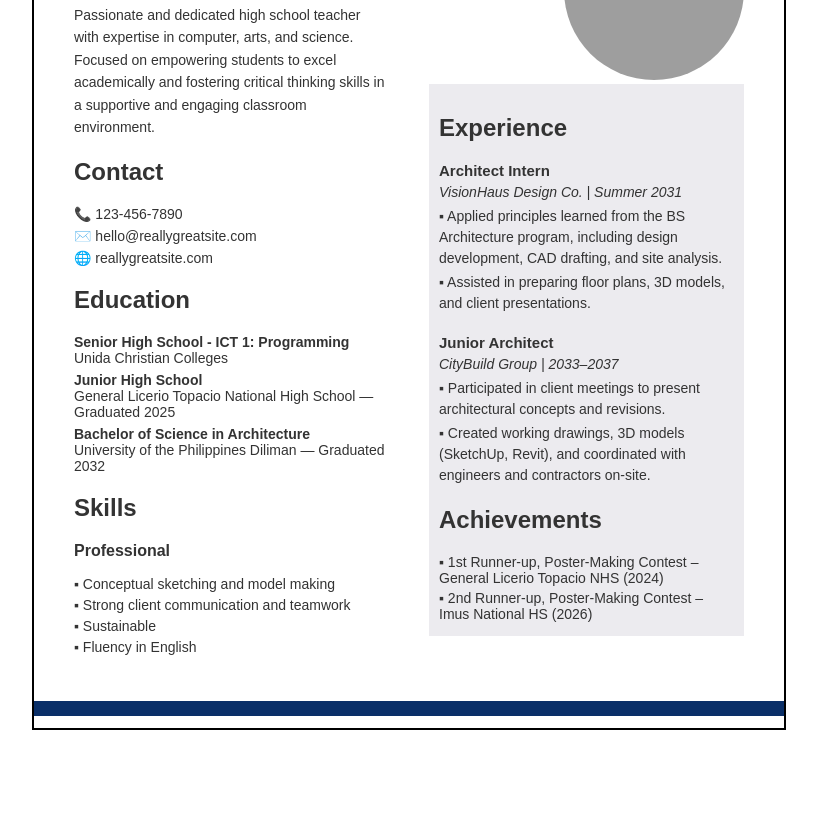
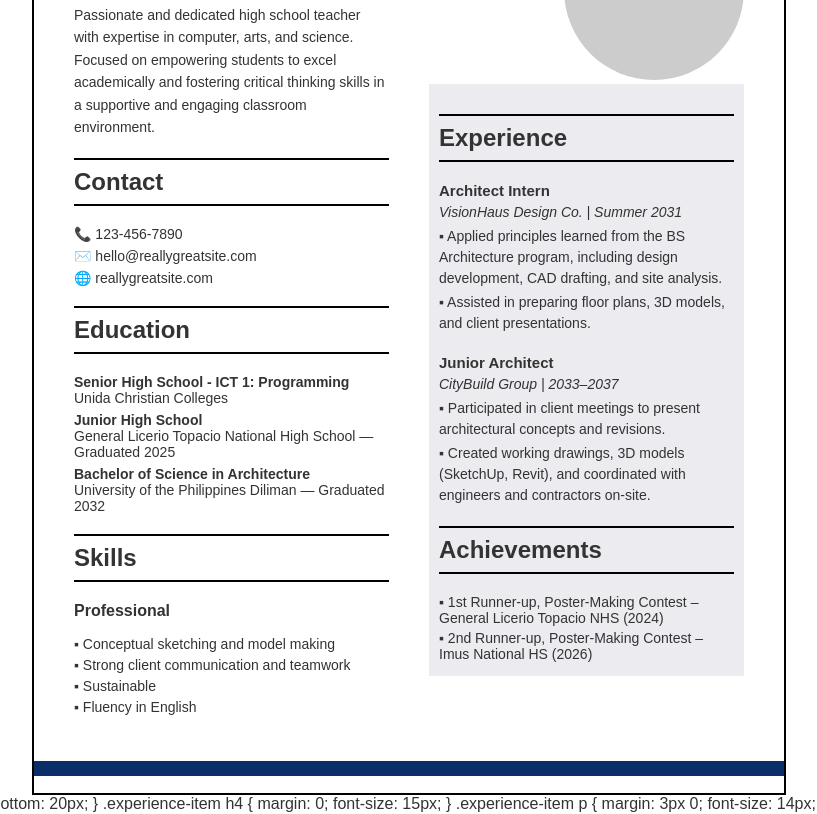
Before and after one commit to numbers-pena/resume, a plain HTML site: page index.html in a window 1280 px wide. Shown: the part 154-968 px from the top of the page, without its empty margins (318-1135 px from the left). Before the commit the page ends 884 px from the top, so only its background shows below. Drawn offline with Linux system fonts and the light colour scheme; grey boxes are pictures that could not be loaded; placeholder pictures from the web are drawn by us.

Commit message:
Update index.html

```diff
--- a/index.html
+++ b/index.html
@@ -46,15 +46,14 @@
       object-fit: cover;
       border-radius: 50%;
     }
-    }
-    .section-heading.lined::before, .section-heading.lined::after {
+    .section-heading.lined::before{margin-bottom:8px}
+    .section-heading.lined::after{margin-top:8px}
+
+    .section-heading.lined::before,.section-heading.lined::after{
       content: "";
       display: block;
       height: 2px;
       background: #000;
-      color: #0b57b7;
-      text-transform:uppercase;
-      margin:6px 0
     }
     .contact p {
       font-size: 14px;
@@ -72,6 +71,113 @@
     ul li {
       margin: 5px 0;
       font-size: 14px;
+    }
+    .experience-item {
+      margin-bottom: 20px;
+    }
+    .experience-item h4 {
+      margin: 0;
+      font-size: 15px;
+    }
+    .experience-item p {
+      margin: 3px 0;
+      font-size: 14px;
+      line-height: 1.5;
+    }
+    .achievements p {
+      margin: 4px 0;
+    }
+    .box4overall {
+      width: 750px;
+      height: 945px;
+      margin-left: 350px;
+      display: block;
+      border: 2px solid black;
+    }
+    .grayishbox {
+      background-color: #ecebef;
+      padding: 10px;
+    }
+    .topbox {
+      height: 12px;
+      background: #0b57b7;
+      margin-left: 40px;
+      width: 140px;
+    }
+  </style>
+</head>
+<body>
+  <div class="box4overall">
+    <div class="topbox" aria-hidden="true"></div>
+  <div class="container">
+    <div class="left">
+      <h1>
+        MICHAELLA <span>PEÑA</span>
+      </h1>
+      <div class="profile">
+        <p>
+          Passionate and dedicated high school teacher with expertise in computer, arts, and science. Focused on empowering students to excel academically and fostering critical thinking skills in a supportive and engaging classroom environment.
+        </p>
+      </div>
+      <h2 class="section-heading lined">Contact</h2>
+      <div class="contact">
+        <p>📞 123-456-7890</p>
+        <p>✉️ hello@reallygreatsite.com</p>
+        <p>🌐 reallygreatsite.com</p>
+      </div>
+      <h2 class="section-heading lined">Education</h2>
+      <div class="education">
+        <p><b>Senior High School - ICT 1: Programming</b><br>Unida Christian Colleges</p>
+        <p><b>Junior High School</b><br>General Licerio Topacio National High School — Graduated 2025</p>
+        <p><b>Bachelor of Science in Architecture</b><br>University of the Philippines Diliman — Graduated 2032</p>
+      </div>
+
+      <h2 class="section-heading lined">Skills</h2>
+      <div class="skills">
+        <p><b>Professional</b></p>
+        <ul>
+          <li>▪ Conceptual sketching and model making</li>
+          <li>▪ Strong client communication and teamwork</li>
+          <li>▪ Sustainable</li>
+          <li>▪ Fluency in English</li>
+        </ul>
+      </div>
+    </div>
+
+    <div class="right">
+      <div class="photo">
+        <img src="https://via.placeholder.com/180" alt="Michaella Peña">
+      </div>
+      <div class="grayishbox">
+      <h2 class="section-heading lined">Experience</h2>
+      <div class="experience">
+        <div class="experience-item">
+          <h4>Architect Intern</h4>
+          <p><i>VisionHaus Design Co. | Summer 2031</i></p>
+          <p>▪ Applied principles learned from the BS Architecture program, including design development, CAD drafting, and site analysis.</p>
+          <p>▪ Assisted in preparing floor plans, 3D models, and client presentations.</p>
+        </div>
+        <div class="experience-item">
+          <h4>Junior Architect</h4>
+          <p><i>CityBuild Group | 2033–2037</i></p>
+          <p>▪ Participated in client meetings to present architectural concepts and revisions.</p>
+          <p>▪ Created working drawings, 3D models (SketchUp, Revit), and coordinated with engineers and contractors on-site.</p>
+        </div>
+      </div>
+
+      <h2 class="section-heading lined">Achievements</h2>
+      <div class="achievements">
+        <p>▪ 1st Runner-up, Poster-Making Contest – General Licerio Topacio NHS (2024)</p>
+        <p>▪ 2nd Runner-up, Poster-Making Contest – Imus National HS (2026)</p>
+      </div>
+    </div>
+  </div>
+  </div>
+  <div class="header"></div>
+  </div>
+  <!-- hi sir wag ninyo na po I-judge akin hahaha-->
+</body>
+</html>      font-size: 14px;
     }
     .experience-item {
       margin-bottom: 20px;
```
